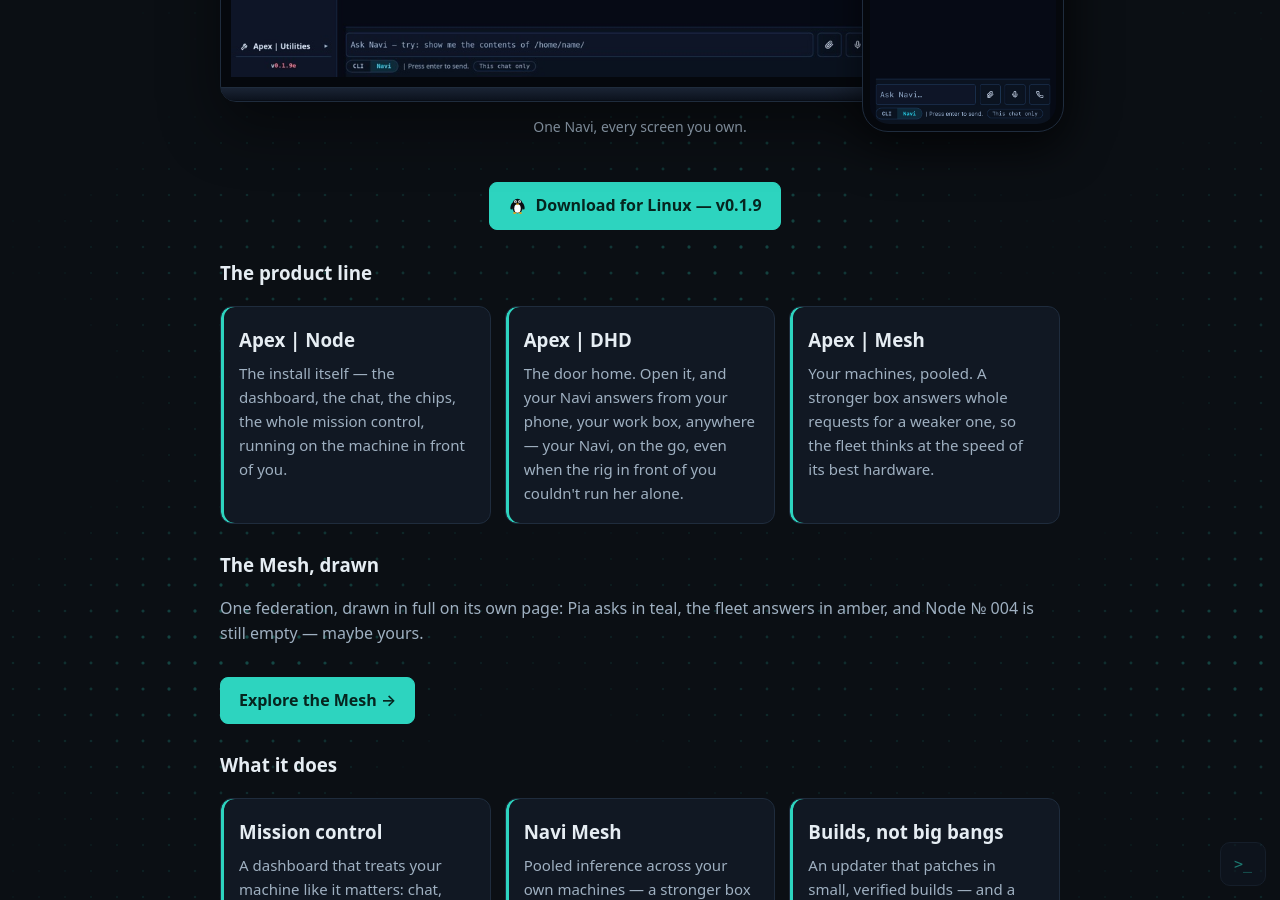
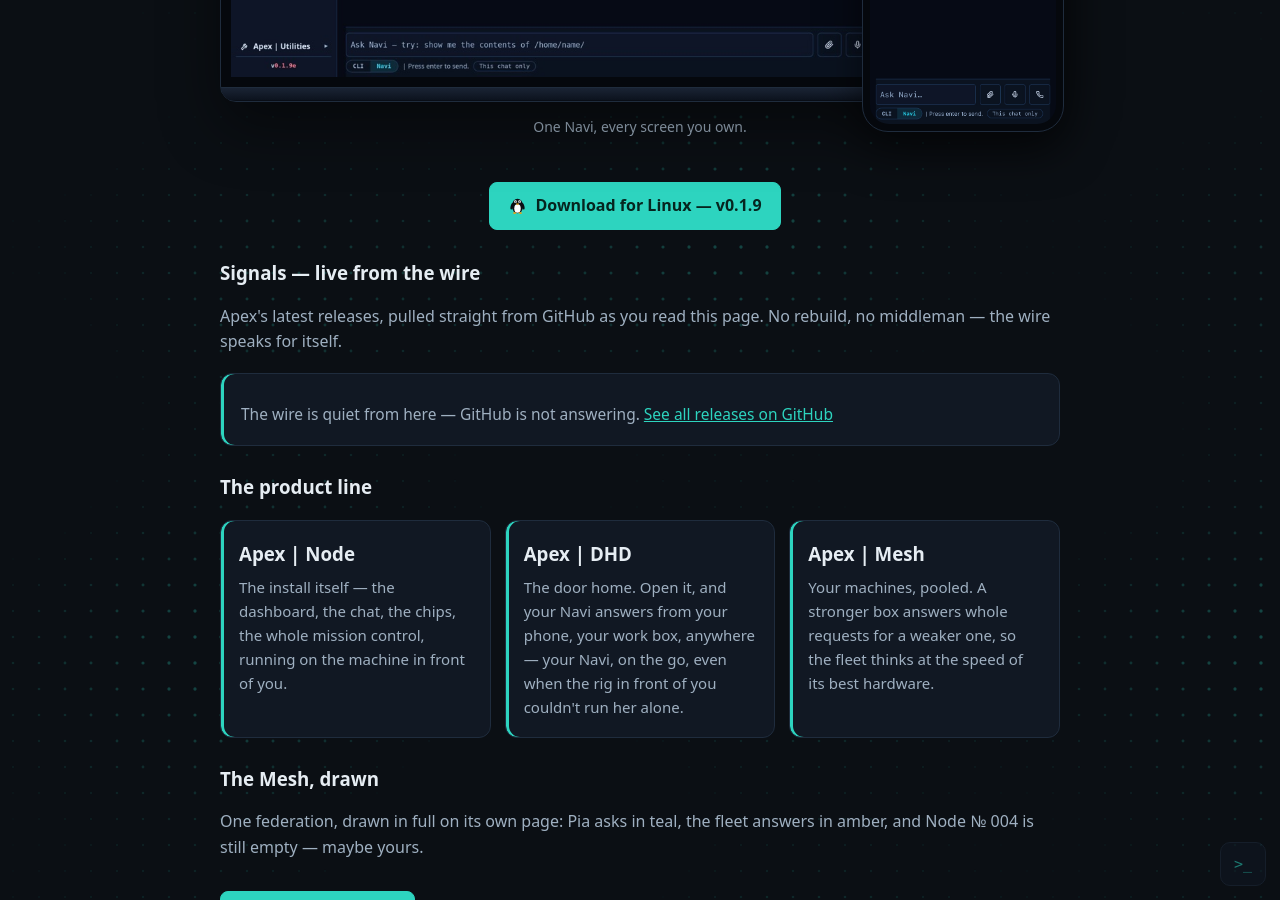
Before and after one commit to AlexKollar/nocturnerow, a Jekyll site: the page built from apex.html, in a window 1280 px wide and 900 px high, scrolled down 971 px. Built offline with Jekyll 4.4.1, drawn with Linux system fonts in a browser that asks for light colours.

Commit message:
Per-page share cards wired (Mission, Apex, Mesh) + Signals: live GitHub release feed on the Apex page

```diff
--- a/_layouts/default.html
+++ b/_layouts/default.html
@@ -10,12 +10,13 @@
 <meta property="og:title" content="{% if page.title %}{{ page.title }} — Nocturne Row{% else %}Nocturne Row — Walk with the shadows{% endif %}">
 <meta property="og:description" content="Nocturne Row is a small security group building sharp, accountable tooling in the open. Flagship: Apex, powered by Navi.">
 <meta property="og:url" content="https://nocturnerow.com{{ page.url }}">
-<meta property="og:image" content="https://nocturnerow.com/logo.png">
+<meta property="og:image" content="https://nocturnerow.com{{ page.share_image | default: '/logo.png' }}">
+{% if page.share_image %}<meta property="og:image:width" content="1200"><meta property="og:image:height" content="630">{% endif %}
 <meta property="og:image:alt" content="Nocturne Row">
-<meta name="twitter:card" content="summary">
+<meta name="twitter:card" content="{% if page.share_image %}summary_large_image{% else %}summary{% endif %}">
 <meta name="twitter:title" content="{% if page.title %}{{ page.title }} — Nocturne Row{% else %}Nocturne Row — Walk with the shadows{% endif %}">
 <meta name="twitter:description" content="Nocturne Row is a small security group building sharp, accountable tooling in the open. Flagship: Apex, powered by Navi.">
-<meta name="twitter:image" content="https://nocturnerow.com/logo.png">
+<meta name="twitter:image" content="https://nocturnerow.com{{ page.share_image | default: '/logo.png' }}">
 {% if page.noindex %}<meta name="robots" content="noindex">{% endif %}
 <link rel="icon" href="/logo.png">
 <style>
--- a/apex.html
+++ b/apex.html
@@ -2,6 +2,7 @@
 layout: default
 title: Apex
 permalink: /apex.html
+share_image: /share-apex.png
 ---
 <main class="wrap">
 <div class="hero">
@@ -27,6 +28,29 @@ permalink: /apex.html
 </div>
 <p class="sc-cap">One Navi, every screen you own.</p>
 <p style="text-align:center;margin:2px 0 28px"><a class="btn solid" href="https://github.com/AlexKollar/Apex/releases/download/v0.1.9/apex-0.1.9-linux.zip"><svg width="19" height="19" viewBox="0 0 24 24" style="vertical-align:-4px;margin-right:8px" aria-hidden="true"><ellipse cx="5" cy="13" rx="1.7" ry="4.2" fill="#0b0f14" transform="rotate(14 5 13)"/><ellipse cx="19" cy="13" rx="1.7" ry="4.2" fill="#0b0f14" transform="rotate(-14 19 13)"/><ellipse cx="12" cy="12.6" rx="7" ry="9.2" fill="#0b0f14"/><ellipse cx="12" cy="15.8" rx="4.1" ry="5.4" fill="#ffffff"/><circle cx="9.4" cy="7.2" r="1.7" fill="#ffffff"/><circle cx="14.6" cy="7.2" r="1.7" fill="#ffffff"/><circle cx="9.4" cy="7.4" r="0.85" fill="#0b0f14"/><circle cx="14.6" cy="7.4" r="0.85" fill="#0b0f14"/><path d="M9.8 9.4 L14.2 9.4 L12 11.8 Z" fill="#f59e0b"/><ellipse cx="8.4" cy="21.6" rx="2.3" ry="1.05" fill="#f59e0b"/><ellipse cx="15.6" cy="21.6" rx="2.3" ry="1.05" fill="#f59e0b"/></svg>Download for Linux — v0.1.9</a></p>
+<h3 style="margin-top:26px">Signals — live from the wire</h3>
+<p>Apex's latest releases, pulled straight from GitHub as you read this page. No rebuild, no middleman — the wire speaks for itself.</p>
+<div class="posts" id="signals"><article class="post"><p class="excerpt">Listening…</p></article></div>
+<script>
+(function(){var box=document.getElementById('signals');if(!box)return;
+function el(tag,cls,text){var e=document.createElement(tag);if(cls)e.className=cls;if(text!=null)e.textContent=text;return e;}
+function render(list){
+box.innerHTML='';
+if(!list.length){box.appendChild(el('article','post')).appendChild(el('p','excerpt','No signals on the wire yet.'));return;}
+list.forEach(function(r){
+var a=el('article','post');
+var tx=el('div','tx');
+tx.appendChild(el('span',null,'TRANSMISSION // '+(r.published_at||'').slice(0,10)));
+var sig=el('span','sig',r.prerelease?'EDGE':'STABLE');tx.appendChild(sig);a.appendChild(tx);
+var h=el('h3','ptitle');var link=el('a',null,r.name||r.tag_name);link.href=r.html_url;h.appendChild(link);a.appendChild(h);
+var body=(r.body||'').replace(/[#>*`_]/g,'').replace(/\s+/g,' ').trim();
+if(body.length>200)body=body.slice(0,200)+'…';
+a.appendChild(el('p','excerpt',body||'—'));
+box.appendChild(a);});}
+function quiet(){box.innerHTML='';var a=el('article','post');var p=el('p','excerpt','The wire is quiet from here — GitHub is not answering. ');var link=el('a',null,'See all releases on GitHub');link.href='https://github.com/AlexKollar/Apex/releases';link.style.color='var(--accent)';p.appendChild(link);a.appendChild(p);box.appendChild(a);}
+fetch('https://api.github.com/repos/AlexKollar/Apex/releases?per_page=5').then(function(r){if(!r.ok)throw 0;return r.json();}).then(render).catch(quiet);
+})();
+</script>
 <h3 style="margin-top:26px">The product line</h3>
 <div class="grid">
 <div class="tile"><h3>Apex | Node</h3><p>The install itself — the dashboard, the chat, the chips, the whole mission control, running on the machine in front of you.</p></div>
--- a/mesh.html
+++ b/mesh.html
@@ -2,6 +2,7 @@
 layout: default
 title: The Mesh
 permalink: /mesh.html
+share_image: /share-mesh.png
 ---
 <main class="wrap">
 <div class="hero">
--- a/mission.html
+++ b/mission.html
@@ -2,6 +2,7 @@
 layout: default
 title: The Mission
 permalink: /mission.html
+share_image: /share-mission.png
 ---
 <main class="wrap">
 <div class="hero">
```
